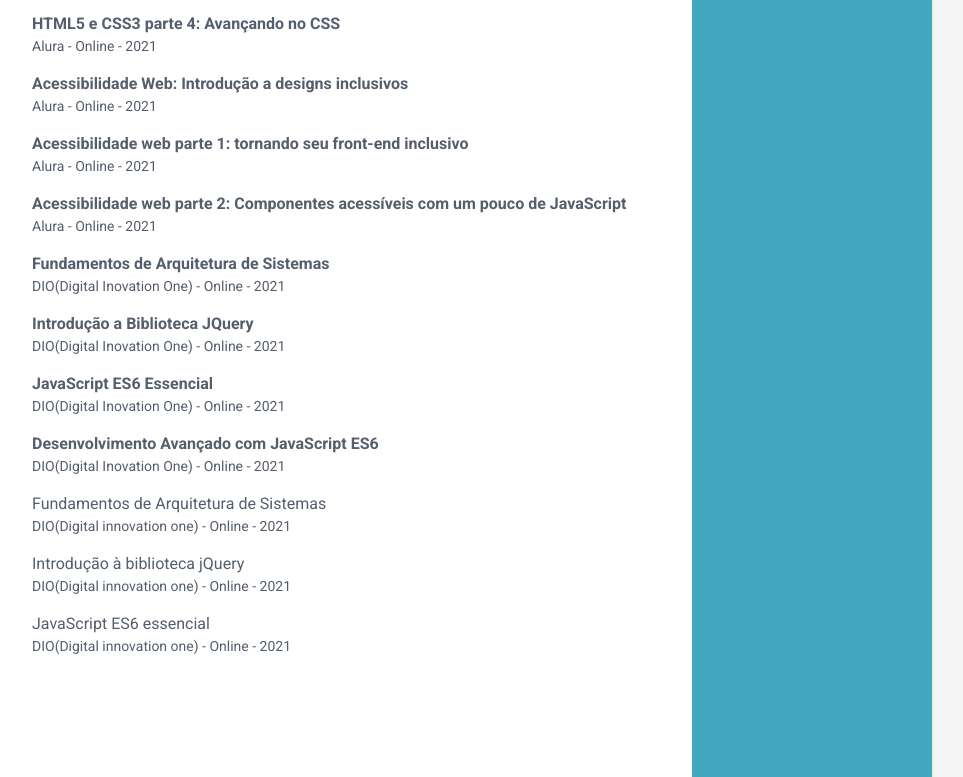
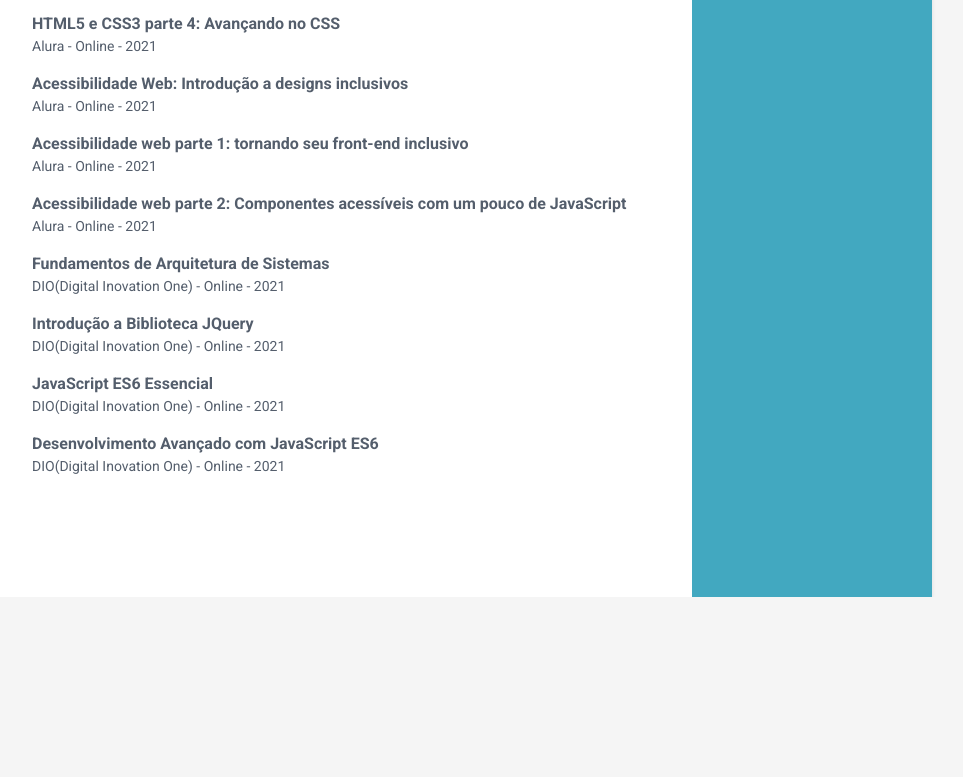
Before and after one commit to CLongo20/CLongo20.github.io, a plain HTML site: page index.html in a window 1280 px wide. Shown: the part 1714-2491 px from the top of the page, without its empty margins (188-1151 px from the left). After the commit the page ends 2311 px from the top, so only its background shows below. Drawn offline with Linux system fonts and the light colour scheme.

Commit message:
Update index.html

```diff
--- a/index.html
+++ b/index.html
@@ -219,19 +219,8 @@
                     <span class="project-title"><b>Desenvolvimento Avançado com JavaScript ES6</b></span> </br>
                     <span class="project-tagline">DIO(Digital Inovation One) - Online - 2021</span>
                 </div>
-                 <div class="item">
-                    <span class="project-title"><b></b>Fundamentos de Arquitetura de Sistemas</span> </br>
-                    <span class="project-tagline">DIO(Digital innovation one) - Online - 2021</span>
-                </div>
 
-                <div class="item">
-                    <span class="project-title"><b></b>Introdução à biblioteca jQuery</span> </br>
-                    <span class="project-tagline">DIO(Digital innovation one) - Online - 2021</span>
-                </div>
 
-                <div class="item">
-                    <span class="project-title"><b></b>JavaScript ES6 essencial</span> </br>
-                    <span class="project-tagline">DIO(Digital innovation one) - Online - 2021</span>
                 </div>
 
 
```
